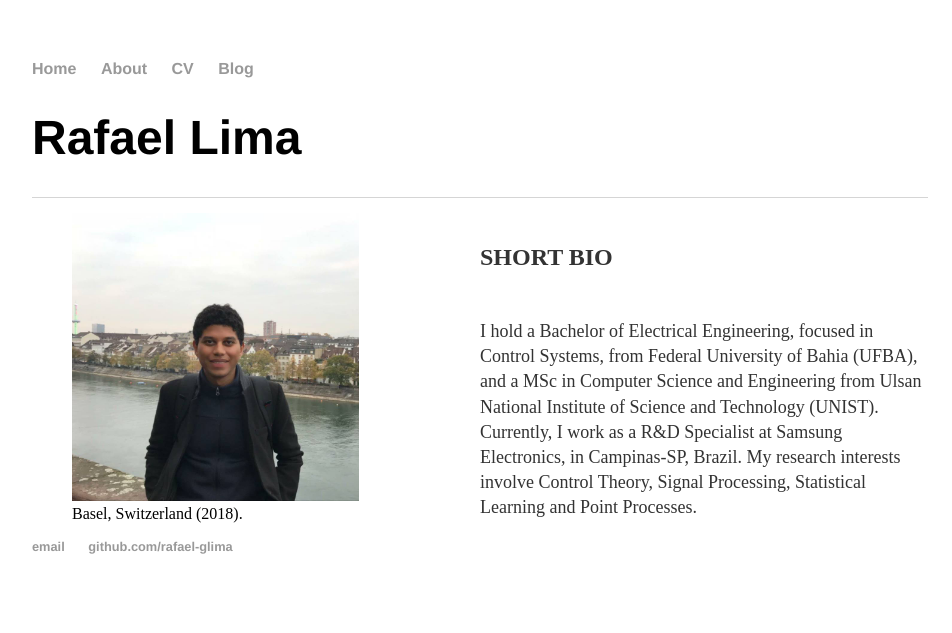
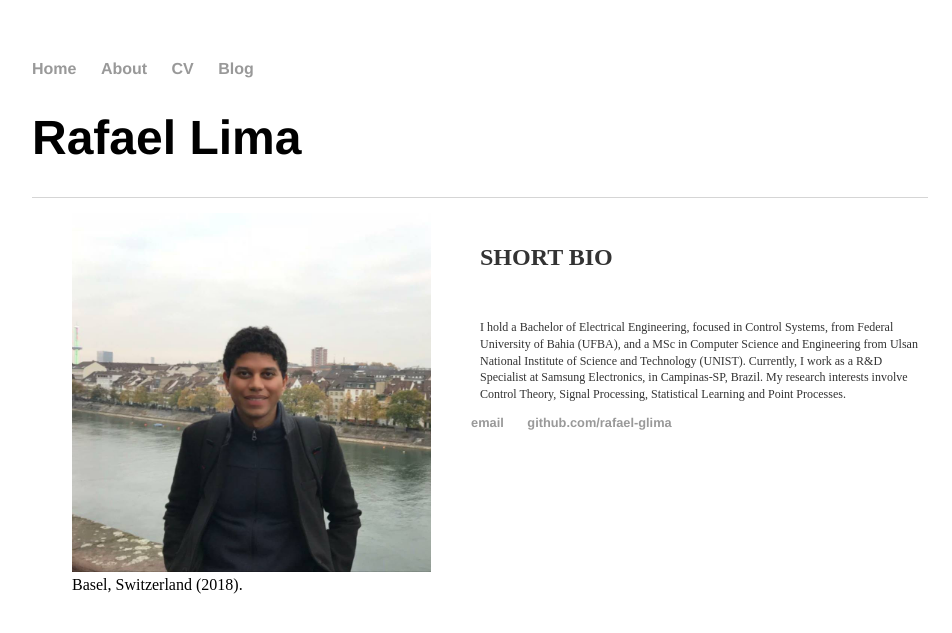
Before and after one commit to rafael-glima/rafael-glima.github.io, a Jekyll site: the page built from index.html, in a window 1280 px wide. Shown: the top 633 px of the page, without its empty margins (160-1112 px from the left). Built offline with Jekyll 4.4.1, drawn with Linux system fonts in a browser that asks for light colours.

Commit message:
Changes in Main Page content

```diff
--- a/index.html
+++ b/index.html
@@ -6,13 +6,13 @@ title: Rafael Lima
 	<h1>Rafael Lima</h1>
 	<div style="float: left; width: 49%">
 	<figure>
-  	<img src="Profile.jpg" alt="Trulli" style="width:80%">
+  	<img src="Profile.jpg" alt="Trulli" style="width:100%">
   	<figcaption >Basel, Switzerland (2018).</figcaption>
 	</figure>
 	</div>
 	<div style="float: right; width: 50%;">
 	<p style="font-weight: bold; padding-top: 20px;">SHORT BIO</p>
-	<p style="font-size:18px; padding-top: 20px;">I hold a Bachelor of Electrical Engineering, focused in Control Systems,
+	<p style="font-size:12px; padding-top: 20px;">I hold a Bachelor of Electrical Engineering, focused in Control Systems,
 		from Federal University of Bahia (UFBA), and a MSc in Computer Science and Engineering from
 		Ulsan National Institute of Science and Technology (UNIST).
 		Currently, I work as a R&D Specialist at Samsung Electronics, in Campinas-SP, Brazil.
```
